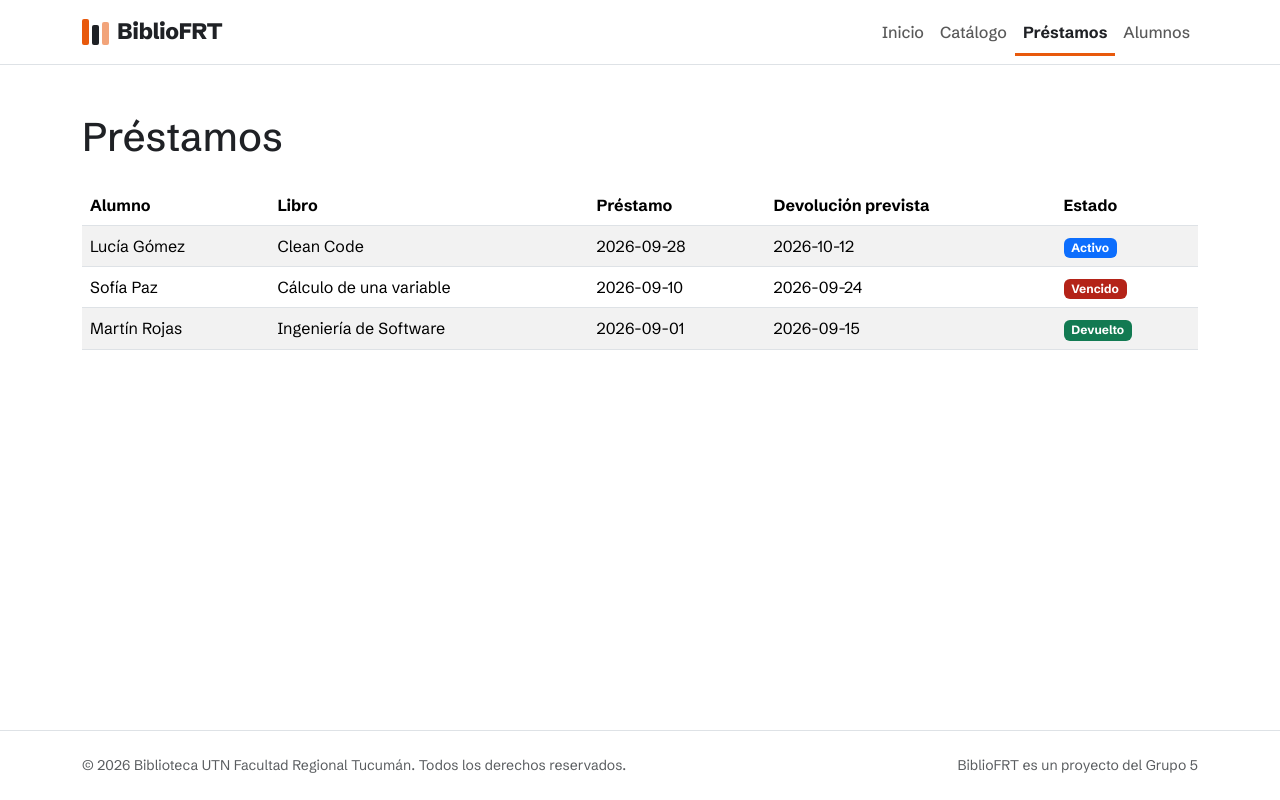
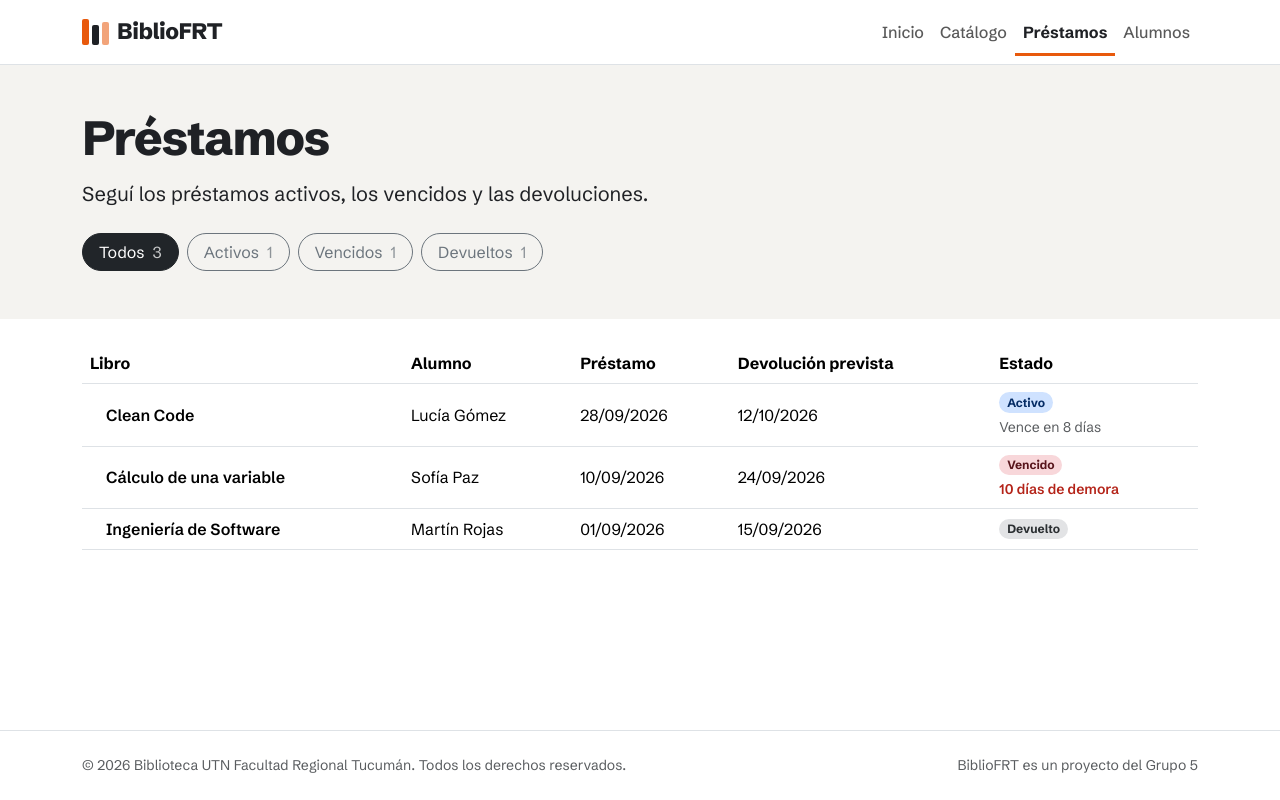
Before and after one commit to claudialopez9/Grupo5-frontend, a React (Vite) app: page /prestamos in a window 1280 px wide. Built offline with nearby package versions, Linux system fonts and the light colour scheme.

Commit message:
feature: rediseña préstamos con filtros por estado y días de demora

```diff
--- a/src/pages/Prestamos.jsx
+++ b/src/pages/Prestamos.jsx
@@ -1,48 +1,133 @@
-import { Container, Table, Badge } from 'react-bootstrap'
+import { useState } from 'react'
+import { Container, Table, Badge, Button } from 'react-bootstrap'
 import { prestamos } from '../data/prestamos'
+import { libros } from '../data/libros'
+import { coloresCategoria } from '../data/categorias'
 import useSEO from '../hooks/useSEO'
 
-const colorEstado = {
-  Activo: 'primary',
-  Vencido: 'danger',
-  Devuelto: 'success',
+const estilosEstado = {
+  Activo: { bg: 'primary-subtle', text: 'primary-emphasis' },
+  Vencido: { bg: 'danger-subtle', text: 'danger-emphasis' },
+  Devuelto: { bg: 'secondary-subtle', text: 'secondary-emphasis' },
+}
+
+const filtros = ['Todos', 'Activo', 'Vencido', 'Devuelto']
+const nombresFiltro = { Todos: 'Todos', Activo: 'Activos', Vencido: 'Vencidos', Devuelto: 'Devueltos' }
+
+// '2026-09-28' -> '28/09/2026'
+function formatearFecha(fecha) {
+  const [anio, mes, dia] = fecha.split('-')
+  return `${dia}/${mes}/${anio}`
+}
+
+// Días que faltan hasta una fecha (negativo si ya pasó)
+function diasHasta(fecha) {
+  const hoy = new Date()
+  hoy.setHours(0, 0, 0, 0)
+  const destino = new Date(`${fecha}T00:00:00`)
+  return Math.round((destino - hoy) / (1000 * 60 * 60 * 24))
+}
+
+function detalleEstado(prestamo) {
+  if (prestamo.estado === 'Devuelto') return ''
+  const dias = diasHasta(prestamo.fechaDevolucion)
+  if (prestamo.estado === 'Vencido' || dias < 0) {
+    const demora = Math.abs(dias)
+    return demora === 1 ? '1 día de demora' : `${demora} días de demora`
+  }
+  if (dias === 0) return 'Vence hoy'
+  if (dias === 1) return 'Vence mañana'
+  return `Vence en ${dias} días`
+}
+
+function colorLibro(titulo) {
+  const libro = libros.find((l) => l.titulo === titulo)
+  return coloresCategoria[libro?.categoria] || '#3A3C42'
 }
 
 function Prestamos() {
   useSEO('Préstamos', 'Seguimiento de préstamos activos, vencidos y devoluciones de la biblioteca de la UTN.')
 
+  const [filtro, setFiltro] = useState('Todos')
+
+  const lista = filtro === 'Todos' ? prestamos : prestamos.filter((p) => p.estado === filtro)
+
+  function contar(estado) {
+    return estado === 'Todos' ? prestamos.length : prestamos.filter((p) => p.estado === estado).length
+  }
+
   return (
-    <Container className="my-5">
-      <h1 className="mb-4">Préstamos</h1>
-      <section>
+    <>
+      <section className="hero-busqueda">
+        <Container className="py-5">
+          <h1 className="titulo-principal mb-3">Préstamos</h1>
+          <p className="lead mb-4">Seguí los préstamos activos, los vencidos y las devoluciones.</p>
+          <div className="d-flex flex-wrap gap-2" role="group" aria-label="Filtrar por estado">
+            {filtros.map((f) => (
+              <Button
+                key={f}
+                variant={f === filtro ? 'dark' : 'outline-secondary'}
+                className="rounded-pill px-3"
+                aria-pressed={f === filtro}
+                onClick={() => setFiltro(f)}
+              >
+                {nombresFiltro[f]} <span className="ms-1 opacity-75">{contar(f)}</span>
+              </Button>
+            ))}
+          </div>
+        </Container>
+      </section>
+
+      <Container className="py-4 mb-5">
+        {lista.length > 0 ? (
           <div className="table-responsive">
-          <Table striped hover>
+            <Table hover className="tabla-prestamos align-middle mb-0">
               <thead>
                 <tr>
-                <th>Alumno</th>
-                <th>Libro</th>
-                <th>Préstamo</th>
-                <th>Devolución prevista</th>
-                <th>Estado</th>
+                  <th scope="col">Libro</th>
+                  <th scope="col">Alumno</th>
+                  <th scope="col">Préstamo</th>
+                  <th scope="col">Devolución prevista</th>
+                  <th scope="col">Estado</th>
                 </tr>
               </thead>
               <tbody>
-              {prestamos.map((p) => (
+                {lista.map((p) => {
+                  const detalle = detalleEstado(p)
+                  return (
                     <tr key={p.id}>
+                      <td>
+                        <div className="d-flex align-items-center gap-3">
+                          <span className="lomo-mini" style={{ backgroundColor: colorLibro(p.libro) }} aria-hidden="true"></span>
+                          <span className="fw-semibold">{p.libro}</span>
+                        </div>
+                      </td>
                       <td>{p.alumno}</td>
-                  <td>{p.libro}</td>
-                  <td>{p.fechaPrestamo}</td>
-                  <td>{p.fechaDevolucion}</td>
+                      <td>{formatearFecha(p.fechaPrestamo)}</td>
+                      <td>{formatearFecha(p.fechaDevolucion)}</td>
                       <td>
-                    <Badge bg={colorEstado[p.estado]}>{p.estado}</Badge>
+                        <div className="d-flex flex-column align-items-start gap-1">
+                          <Badge pill bg={estilosEstado[p.estado].bg} text={estilosEstado[p.estado].text}>
+                            {p.estado}
+                          </Badge>
+                          {detalle && (
+                            <span className={`small ${p.estado === 'Vencido' ? 'text-danger fw-semibold' : 'text-body-secondary'}`}>
+                              {detalle}
+                            </span>
+                          )}
+                        </div>
                       </td>
                     </tr>
-              ))}
+                  )
+                })}
               </tbody>
             </Table>
           </div>
-      </section>
+        ) : (
+          <p className="text-body-secondary py-4">No hay préstamos en este estado.</p>
+        )}
       </Container>
+    </>
   )
 }
 
```
Lines whose indentation alone changed are shown as unchanged.
